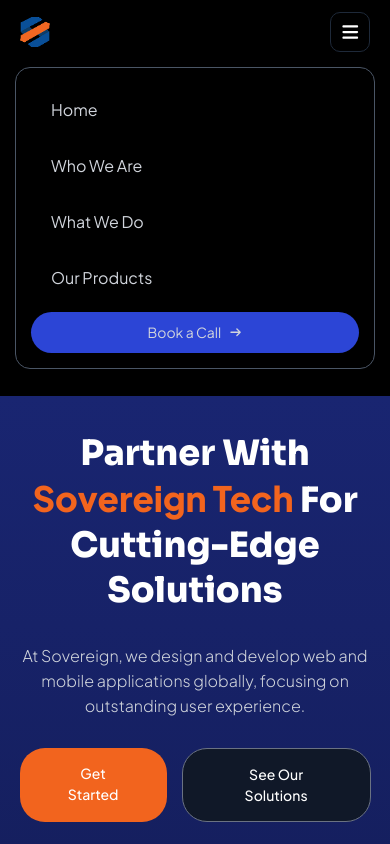
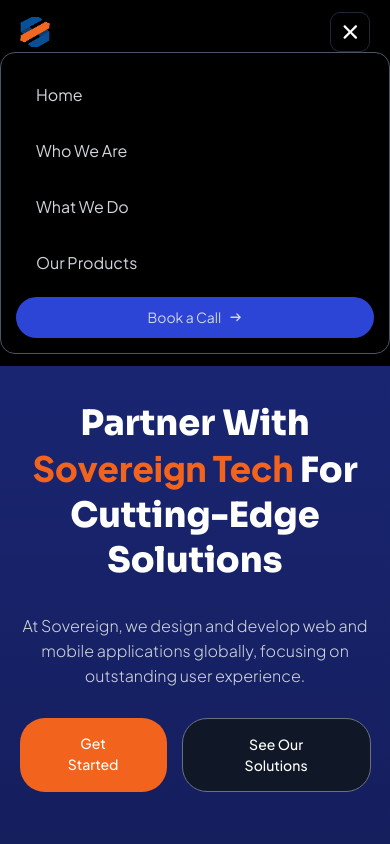
Before and after one commit to Cessaprince/company-website, a React (Vite) app: page / in a window 390 px wide. Both pictures are taken after a click on the element 350 px from the left and 32 px from the top of the page. Shown: the top 844 px of the page. Built offline with nearby package versions, Linux system fonts and the light colour scheme.

Commit message:
made updates

```diff
--- a/src/components/Header.jsx
+++ b/src/components/Header.jsx
@@ -1,4 +1,4 @@
-import React from "react";
+import React, { useState } from "react";
 import logo from "../images/pictures/sovereign-logo.png";
 import { FontAwesomeIcon } from "@fortawesome/react-fontawesome";
 import { NavLink, Link } from "react-router-dom";
@@ -9,6 +9,8 @@
     const navLinkClass = ({ isActive }) =>
         `py-[7px] px-[13px] rounded-[35px] text-[14px] font-light transition-all duration-300
     ${isActive ? "bg-[var(--dark-purple)] text-white" : "text-gray-300 hover:text-white"}`;
+
+    const [isMenuOpen, setIsMenuOpen] = useState(false);
 
     return (
         <div>
@@ -41,12 +43,14 @@
                         <FontAwesomeIcon icon={['fas', 'arrow-right']} className="group-hover:text-white" size="xs" />
                     </Link>
 
-                    <div className="border-[0.1px] flex items-center justify-center w-[40px] h-[40px] border-gray-800 text-white rounded-[10px] cursor-pointer hidden max-lg:flex">
-                        <FontAwesomeIcon icon={['fas', 'bars']} className="text-white text-[18px]" />
+                    <div onClick={() => setIsMenuOpen(prev => !prev)} className="border-[0.1px] flex items-center justify-center w-[40px] h-[40px] border-gray-800 text-white rounded-[10px] cursor-pointer hidden max-lg:flex">
+                        {isMenuOpen ? <FontAwesomeIcon icon={['fas', 'xmark']} className="text-white text-[18px]" />
+                            : <FontAwesomeIcon icon={['fas', 'bars']} className="text-white text-[18px]" />
+                        }
                     </div>
                 </div>
 
-                <div className="mobile-nav border-gray-600 border-[0.1px] p-[15px] m-[15px] rounded-[15px] flex flex-col gap-[2px] hidden max-lg:flex max-lg:flex">
+                <div className={`mobile-nav border-gray-600 border-[0.1px] p-[15px] rounded-[15px] flex flex-col gap-[2px] transition-all duration-500 ease-in-out hidden max-lg:flex max-lg:flex ${isMenuOpen ? "max-h-[1000px] opacity-100" : "max-h-[0px] opacity-0"}`}>
                     <Link to='/' className="capitalize  text-gray-300 py-[15px] px-[20px] w-full rounded-[15px] hover:bg-blue-700 hover:text-white">home</Link>
                     <Link to='/about' className="capitalize  text-gray-300 py-[15px] px-[20px] w-full rounded-[15px] hover:bg-blue-700 hover:text-white">who we are</Link>
                     <Link to='/services' className="capitalize  text-gray-300 py-[15px] px-[20px] w-full rounded-[15px] hover:bg-blue-700 hover:text-white">what we do</Link>
```
